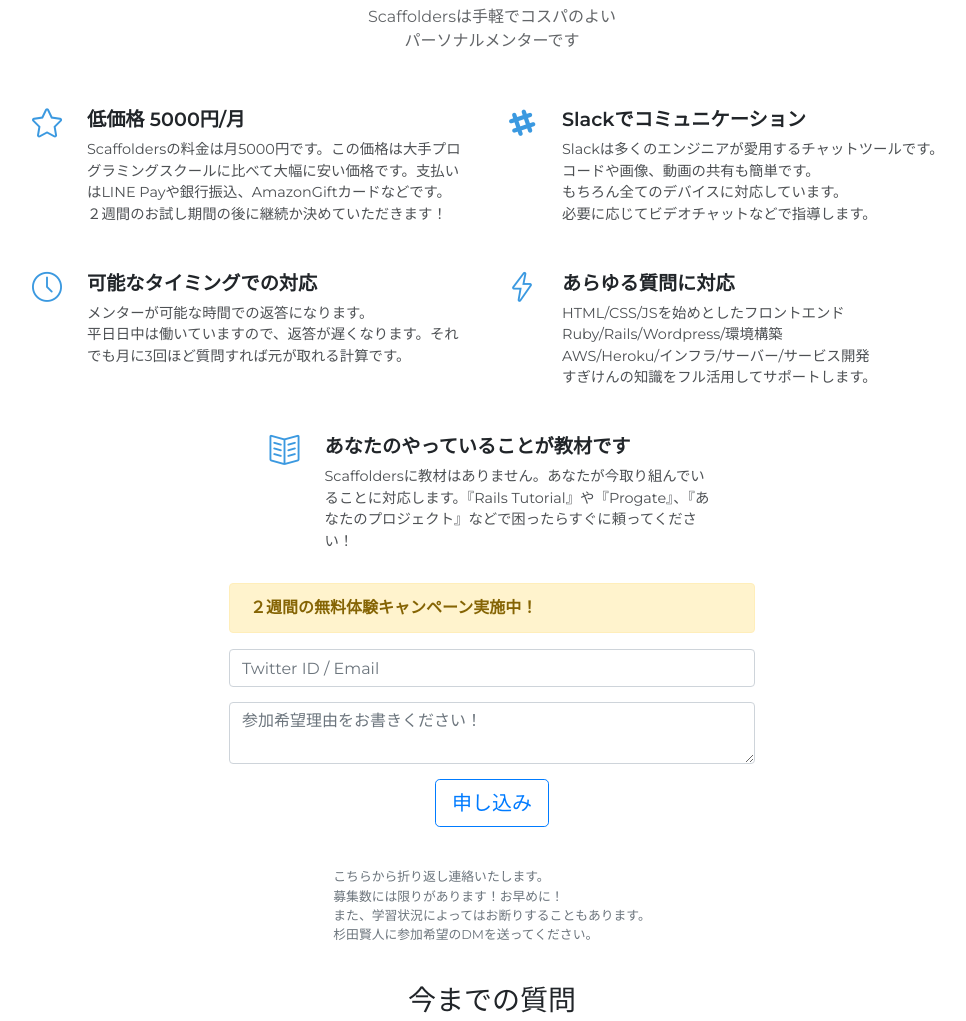
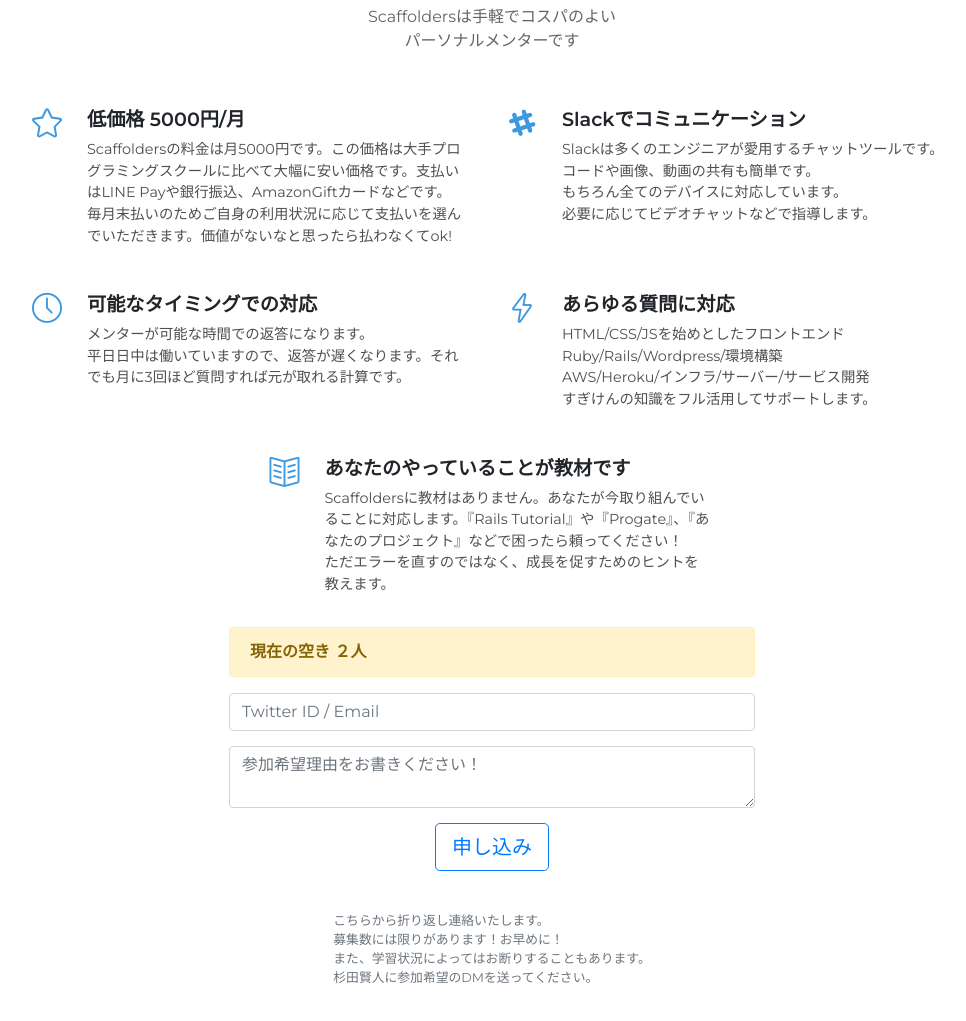
Before and after one commit to SugiKent/Scaffolders_LP, a plain HTML site: page index.html in a window 1280 px wide. Shown: the part 1500-2521 px from the top of the page, without its empty margins (148-1114 px from the left). Drawn offline with nearby package versions, Linux system fonts and the light colour scheme; some packages are replaced by stand-ins of ours; a script that the page names is missing.

Commit message:
change docs

```diff
--- a/index.html
+++ b/index.html
@@ -33,7 +33,7 @@
                     </div>
                     <div class="col">
                         <p style="width:100%;margin:0px auto 30px;">前に進もうとする人を応援します！<br>文系独学エンジニアのすぎけんが、優しく分かりやすく指導します。</p>
-                        <div class="alert alert-warning" role="alert"><span><strong>２週間無料体験キャンペーン 実施中！</strong></span></div>
+                        <div class="alert alert-warning" role="alert"><span><strong>現在の空き 2人</strong><br>最大6人までです<br></span></div>
                     </div>
                 </div>
             </div>
@@ -64,7 +64,7 @@
                 <div class="row justify-content-center">
                     <div class="col-md-5 feature-box"><i class="icon-star icon"></i>
                         <h4>低価格 5000円/月</h4>
-                        <p>Scaffoldersの料金は月5000円です。この価格は大手プログラミングスクールに比べて大幅に安い価格です。支払いはLINE Payや銀行振込、AmazonGiftカードなどです。<br>２週間のお試し期間の後に継続か決めていただきます！</p>
+                        <p>Scaffoldersの料金は月5000円です。この価格は大手プログラミングスクールに比べて大幅に安い価格です。支払いはLINE Payや銀行振込、AmazonGiftカードなどです。<br>毎月末払いのためご自身の利用状況に応じて支払いを選んでいただきます。価値がないなと思ったら払わなくてok!</p>
                     </div>
                     <div class="col-md-5 feature-box"><i class="fab fa-slack-hash icon"></i>
                         <h4>Slackでコミュニケーション</h4>
@@ -80,7 +80,7 @@
                     </div>
                     <div class="col-md-5 feature-box"><i class="icon-book-open icon"></i>
                         <h4>あなたのやっていることが教材です</h4>
-                        <p>Scaffoldersに教材はありません。あなたが今取り組んでいることに対応します。『Rails Tutorial』や『Progate』、『あなたのプロジェクト』などで困ったらすぐに頼ってください！</p>
+                        <p>Scaffoldersに教材はありません。あなたが今取り組んでいることに対応します。『Rails Tutorial』や『Progate』、『あなたのプロジェクト』などで困ったら頼ってください！<br>ただエラーを直すのではなく、成長を促すためのヒントを教えます。</p>
                     </div>
                 </div>
             </div>
@@ -90,7 +90,7 @@
                         <div class="form-group">
                             <div class="form-row">
                                 <div class="col-lg-6 offset-lg-3">
-                                    <div class="alert alert-warning" role="alert"><span><strong>２週間の無料体験キャンペーン実施中！</strong><br></span></div>
+                                    <div class="alert alert-warning" role="alert"><span><strong>現在の空き ２人</strong><br></span></div>
                                 </div>
                             </div>
                             <div class="form-row">
@@ -164,7 +164,7 @@
                         <div class="card clean-card text-center"><img class="card-img-top w-100 d-block" src="assets/img/sugiken4.jpg">
                             <div class="card-body info">
                                 <h4 class="card-title">杉田賢人</h4>
-                                <p class="card-text">立教大学経営学部5年<br>大学2年からプログラミングを独学<br>個人で月15万pvを超えるwebサービスも開発・運営。<br>プログラミングを教えるのが得意で、これまで150人近くにプログラミングを教えてきました。</p>
+                                <p class="card-text">立教大学経営学部5年<br>2019年4月からfreeeに入社<br>大学2年からプログラミングを独学<br>個人で月15万pvを超えるwebサービスも開発・運営。<br>プログラミングを教えるのが得意で、これまで150人近くにプログラミングを教えてきました。</p>
                                 <div class="icons"><a href="https://github.com/SugiKent/" target="_blank"><i class="icon-social-github"></i></a><a href="https://twitter.com/sugiken_bike" target="_blank"><i class="icon-social-twitter"></i></a></div>
                             </div>
                         </div>
```
